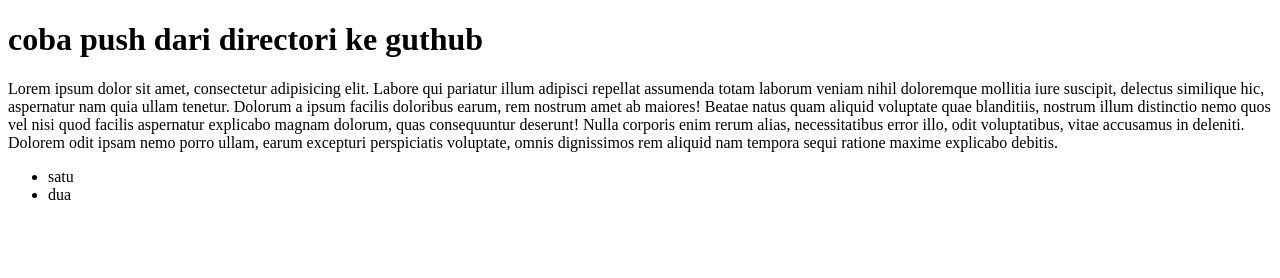
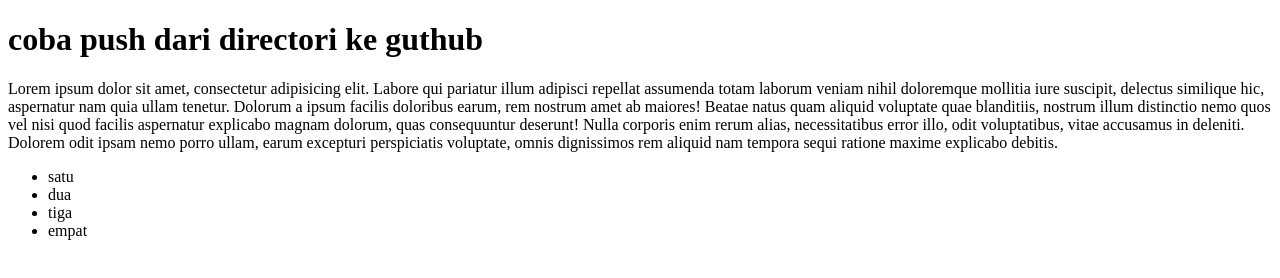
Before and after one commit to Achmadmrs/Git-remote-2, a plain HTML site: page index.html in a window 1280 px wide. Drawn offline with Linux system fonts and the light colour scheme.

Commit message:
tambahan list

```diff
--- a/index.html
+++ b/index.html
@@ -12,6 +12,8 @@
     <ul>
         <li>satu</li>
         <li>dua</li>
+        <li>tiga</li>
+        <li>empat</li>
     </ul>
 </body>
 </html>
```
